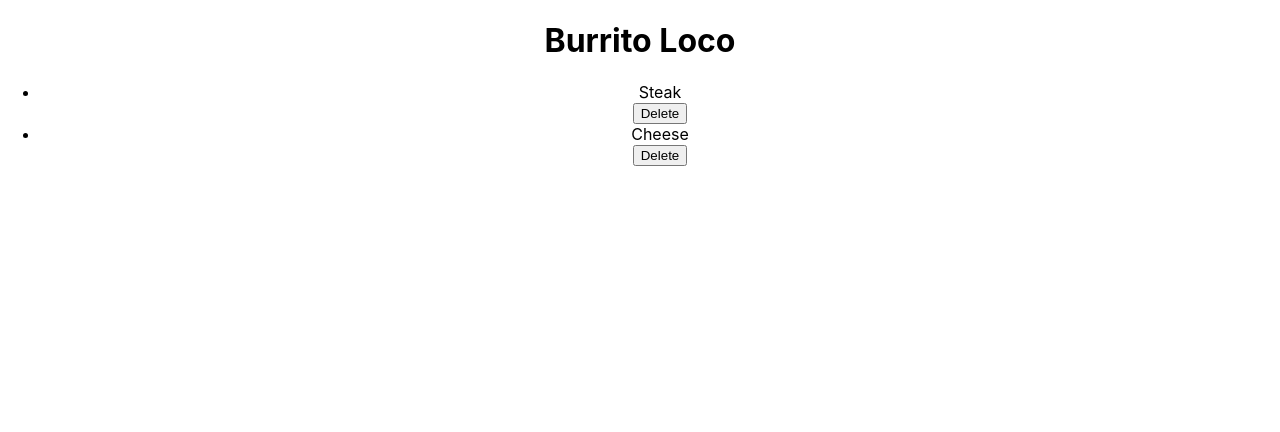
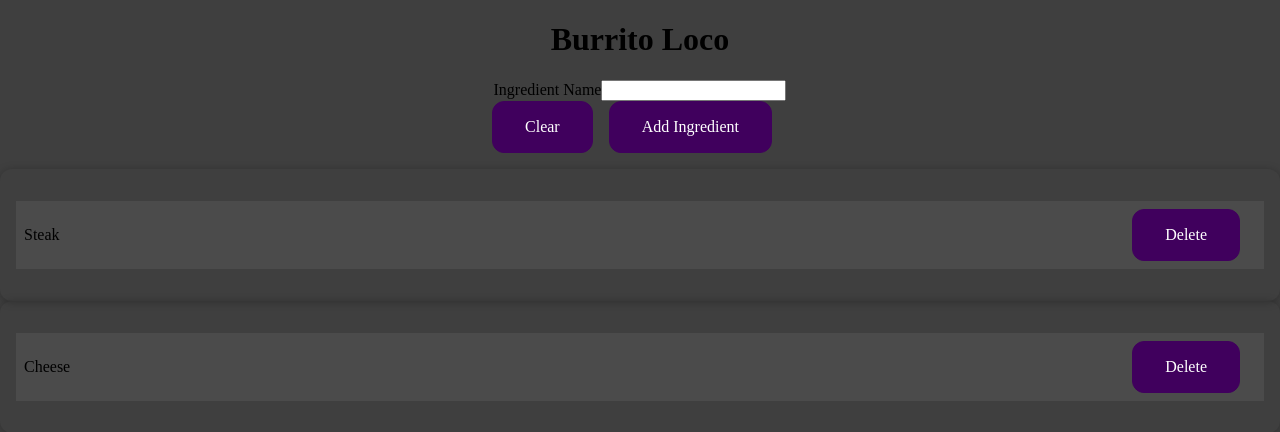
Before and after one commit to Aron400/burrito-loco, a React (Create React App) app: page / in a window 1280 px wide. Shown: the top 432 px of the page. Built offline with nearby package versions, Linux system fonts and the light colour scheme.

Commit message:
Now able to add new ingredients to array/list

```diff
--- a/src/App.css
+++ /dev/null
@@ -1,3 +0,0 @@
-.App {
-  text-align: center;
-}
--- a/src/App.js
+++ b/src/App.js
@@ -1,7 +1,8 @@
 import React, {useState} from "react";
 
+import IngredientForm from "./components/Ingredients/IngredientForm";
 import IngredientCard from "./components/Ingredients/IngredientCard";
-import "./App.css";
+
 import IngredientsList from "./components/Ingredients/IngredientsList";
 
 const DUMMY_ING = [
@@ -25,10 +26,20 @@ const App = () => {
     })
   }
 
+  const saveIngredientDataHandler = (enteredIngredientData) => {
+    const ingredientData = {
+        ...enteredIngredientData,
+        id: Math.random().toString()
+    };
+    addIngredientHandler(ingredientData);
+};
+console.log(ingredients)
+
   return (
     <div className="App">
       <h1 className="Header">Burrito Loco</h1>
-      <IngredientsList items={DUMMY_ING} />
+      <IngredientForm onAddIngredient={saveIngredientDataHandler} />
+      <IngredientsList items={ingredients} />
     </div>
   );
 }
--- a/src/components/Ingredients/IngredientCard.css
+++ b/src/components/Ingredients/IngredientCard.css
@@ -0,0 +1,25 @@
+button {
+  font: inherit;
+  cursor: pointer;
+  padding: 1rem 2rem;
+  border: 1px solid #40005d;
+  background-color: #40005d;
+  color: white;
+  border-radius: 12px;
+  margin-right: 1rem;
+}
+
+.ingredients-card {
+  border-radius: 12px;
+  box-shadow: 0 1px 8px rgba(0, 0, 0, 0.25);
+  padding: 1rem;
+}
+
+li {
+    display: flex;
+    justify-content: space-between;
+    align-items: center;
+    padding: 0.5rem;
+    margin: 1rem 0;
+    background-color: #4b4b4b;
+  }
--- a/src/components/Ingredients/IngredientCard.js
+++ b/src/components/Ingredients/IngredientCard.js
@@ -6,7 +6,7 @@ const IngredientCard = (props) => {
     return <div className="ingredients-card">
         <li>
             <div>{props.title}</div>
-            <button>Delete</button>
+            <button className="delete-ingredient">Delete</button>
         </li>
     </div>
 };
--- a/src/components/Ingredients/IngredientForm.js
+++ b/src/components/Ingredients/IngredientForm.js
@@ -1,9 +1,52 @@
-import React from "react";
+import React, { useState } from "react";
 
-import './IngredientForm.css'
+import "./IngredientForm.css";
 
-const IngredientForm = () => {
-    return
+const IngredientForm = (props) => {
+
+    const [enteredName, setEnteredName] = useState("");
+
+    const saveIngredientDataHandler = (enteredIngredientData) => {
+        const expenseData = {
+            ...enteredIngredientData,
+            id: Math.random().toString()
+        };
+        props.onAddIngredient(expenseData);
+    };
+
+    const nameChangeHandler = (event) => {
+        setEnteredName(event.target.value);
+      };
+
+      const addHandler = (event) => {
+        event.preventDefault();
+
+        const ingredientData = {
+          title: enteredName,
+          };
+        saveIngredientDataHandler(ingredientData);
+        console.log(ingredientData);
+        setEnteredName('');
+      };
+
+  return (
+    <form onSubmit={addHandler}>
+      <div className="new-expense__controls">
+        <div className="new=expense__control">
+          <label>Ingredient Name</label>
+          <input
+            type="text"
+            value={enteredName}
+            onChange={nameChangeHandler}
+          />
+        </div>
+      </div>
+      <div className="new-expense__actions">
+        <button type="button">Clear</button>
+        <button type="submit" onClick={addHandler}>Add Ingredient</button>
+      </div>
+    </form>
+  );
 };
 
 export default IngredientForm;
--- a/src/components/Ingredients/IngredientsList.css
+++ b/src/components/Ingredients/IngredientsList.css
@@ -0,0 +1,4 @@
+.ingredients-list {
+    list-style: none;
+    padding: 0;
+  }
--- a/src/index.css
+++ b/src/index.css
@@ -1,13 +1,16 @@
 body {
   margin: 0;
-  font-family: -apple-system, BlinkMacSystemFont, 'Segoe UI', 'Roboto', 'Oxygen',
-    'Ubuntu', 'Cantarell', 'Fira Sans', 'Droid Sans', 'Helvetica Neue',
-    sans-serif;
-  -webkit-font-smoothing: antialiased;
-  -moz-osx-font-smoothing: grayscale;
+  background-color: #3f3f3f;
 }
-
 code {
   font-family: source-code-pro, Menlo, Monaco, Consolas, 'Courier New',
     monospace;
 }
+
+.App {
+  text-align: center;
+}
+
+* {
+  box-sizing: border-box;
+}
```
Also changed, not shown: src/components/Ingredients/NewIngredient.js (added).
